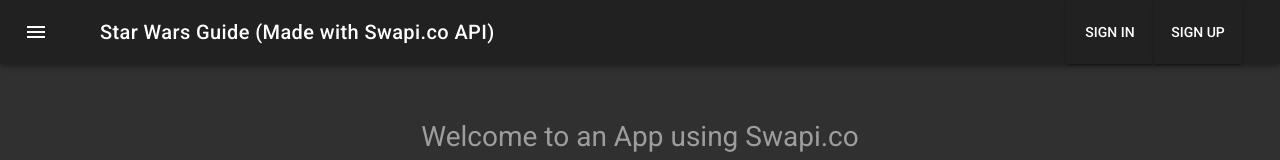
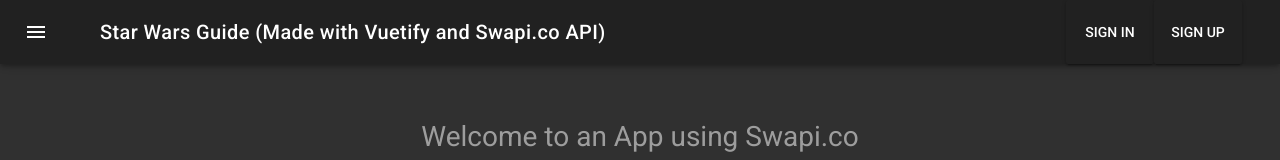
Before and after one commit to jashment/jordan-final-vue, a Vue app: page /login in a window 1280 px wide. Shown: the top 160 px of the page. Built offline with nearby package versions, Linux system fonts and the light colour scheme.

Commit message:
small additions

```diff
--- a/src/App.vue
+++ b/src/App.vue
@@ -85,7 +85,7 @@
       miniVariant: false,
       right: true,
       rightDrawer: false,
-      title: 'Star Wars Guide (Made with Swapi.co API)',
+      title: 'Star Wars Guide (Made with Vuetify and Swapi.co API)',
       filterText: ''
     }
   },
```
